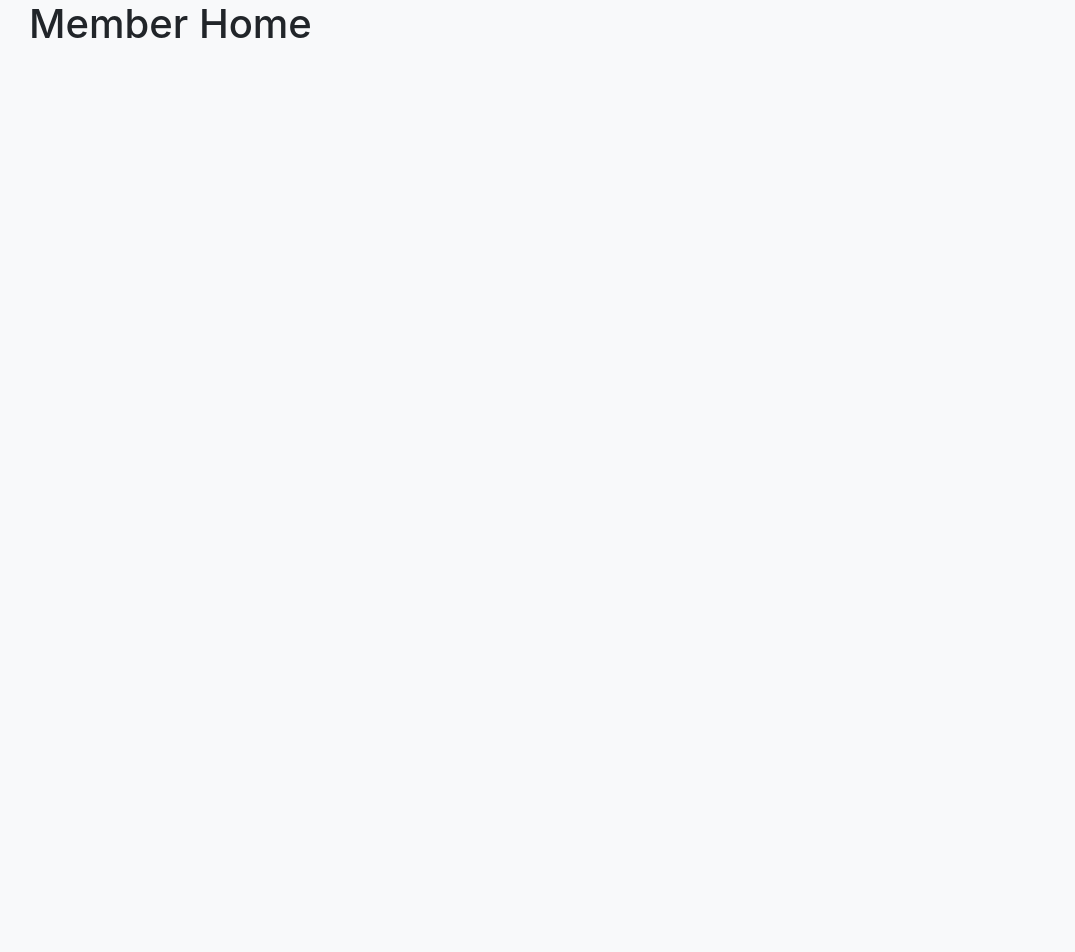
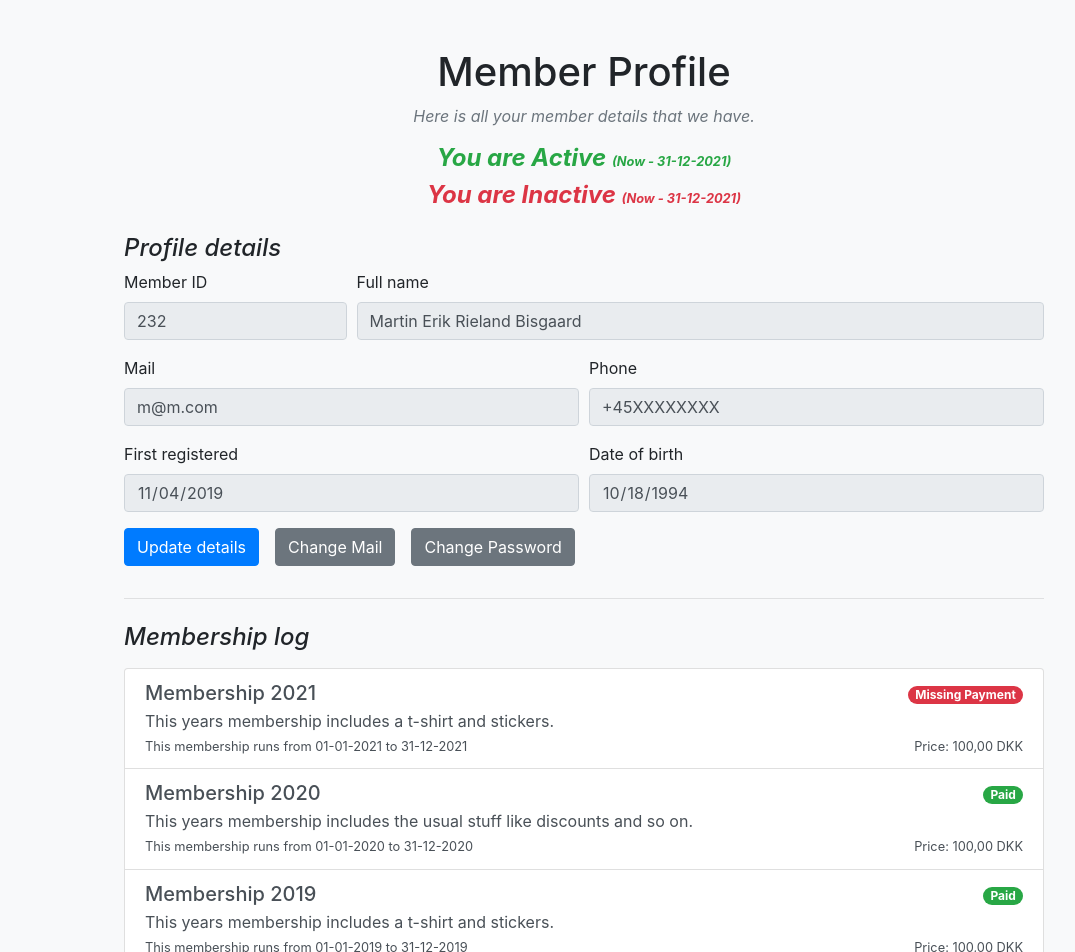
Before and after one commit to SirBisgaard/club-manager-client, an Angular app: page /home in a window 1280 px wide. Shown: the top 952 px of the page, without its empty margins (56-1131 px from the left). Before the commit the page ends 800 px from the top, so only its background shows below. Built offline with nearby package versions, Linux system fonts and the light colour scheme.

Commit message:
Added the start of the home page of a member

```diff
--- a/src/app/pages/member/home/member-home-page.component.html
+++ b/src/app/pages/member/home/member-home-page.component.html
@@ -1 +1,116 @@
-<h1>Member Home</h1>
+<div class="row justify-content-center mt-md-5 mt-lg-5">
+    <div class="col-lg-10 col-md-12">
+        <!-- Title -->
+        <h1 class="text-md-center">Member Profile</h1>
+        <p class="text-md-center text-muted font-italic">Here is all your member details that we have.</p>
+
+        <!-- Member active status -->
+        <div class="mb-4 text-center font-italic">
+            <h4>
+                <span class="text-success font-weight-bold">
+                    You are Active <span class="font-small">(Now - 31-12-2021)</span>
+                </span>
+            </h4>
+            <h4>
+                <span class="text-danger font-weight-bold">
+                    You are Inactive <span class="font-small">(Now - 31-12-2021)</span>
+                </span>
+            </h4>
+        </div>
+
+        <!-- Member information -->
+        <div class="mt-4">
+            <h4 class="font-italic">Profile details</h4>
+            <form>
+                <div class="form-row">
+                    <div class="col-3 mb-3">
+                        <label>Member ID</label>
+                        <input type="number" class="form-control" value="232" disabled>
+                    </div>
+                    <div class="col-9 mb-3">
+                        <label>Full name</label>
+                        <input type="text" class="form-control" value="Martin Erik Rieland Bisgaard" disabled>
+                    </div>
+                </div>
+                <div class="form-row">
+                    <div class="col-6 mb-3">
+                        <label>Mail</label>
+                        <input type="email" class="form-control" value="m@m.com" disabled>
+                    </div>
+                    <div class="col-6 mb-3">
+                        <label>Phone</label>
+                        <input type="tel" class="form-control" value="+45XXXXXXXX" disabled>
+                    </div>
+                </div>
+                <div class="form-row">
+                    <div class="col-6 mb-3">
+                        <label>First registered</label>
+                        <input type="date" class="form-control" value="2019-11-04" disabled>
+                    </div>
+                    <div class="col-6 mb-3">
+                        <label>Date of birth</label>
+                        <input type="date" class="form-control" value="1994-10-18" disabled>
+                    </div>
+                </div>
+                <div class="form-row">
+                    <div class="col mb-3">
+                        <button type="submit" class="btn btn-primary mr-3">Update details</button>
+                        <button type="submit" class="btn btn-secondary mr-3">Change Mail</button>
+                        <button type="submit" class="btn btn-secondary mr-3">Change Password</button>
+                    </div>
+                </div>
+            </form>
+            <hr>
+        </div>
+
+
+        <!-- Membership log -->
+        <div class="mt-4">
+            <h4 class="font-italic">Membership log</h4>
+            <div class="list-group mt-3">
+                <div class="list-group-item list-group-item-action">
+                    <div class="d-flex w-100 justify-content-between">
+                        <h5 class="mb-1">Membership 2021</h5>
+                        <p class="m-0"><span class="badge badge-danger badge-pill">Missing Payment</span></p>
+                    </div>
+                    <p class="mb-1">This years membership includes a t-shirt and stickers.</p>
+                    <div class="d-flex w-100 justify-content-between">
+                        <small>This membership runs from 01-01-2021 to 31-12-2021</small>
+                        <small>Price: 100,00 DKK</small>
+                    </div>
+                </div>
+                <div class="list-group-item list-group-item-action">
+                    <div class="d-flex w-100 justify-content-between">
+                        <h5 class="mb-1">Membership 2020</h5>
+                        <p class="m-0"><span class="badge badge-success badge-pill">Paid</span></p>
+                    </div>
+                    <p class="mb-1">This years membership includes the usual stuff like discounts and so on.</p>
+                    <div class="d-flex w-100 justify-content-between">
+                        <small>This membership runs from 01-01-2020 to 31-12-2020</small>
+                        <small>Price: 100,00 DKK</small>
+                    </div>
+                </div>
+                <div class="list-group-item list-group-item-action">
+                    <div class="d-flex w-100 justify-content-between">
+                        <h5 class="mb-1">Membership 2019</h5>
+                        <p class="m-0"><span class="badge badge-success badge-pill">Paid</span></p>
+                    </div>
+                    <p class="mb-1">This years membership includes a t-shirt and stickers.</p>
+                    <div class="d-flex w-100 justify-content-between">
+                        <small>This membership runs from 01-01-2019 to 31-12-2019</small>
+                        <small>Price: 100,00 DKK</small>
+                    </div>
+                </div>
+            </div>
+            <hr>
+        </div>
+
+        <div class="mb-5 mt-4">
+            <button type="submit" class="btn btn-success btn-block">Logout</button>
+        </div>
+
+        <div class="d-flex justify-content-md-center mt-5 mb-5">
+            <span class="text-muted font-italic">Club Manger</span>
+        </div>
+    </div>
+</div>
--- a/src/app/pages/member/home/member-home-page.component.scss
+++ b/src/app/pages/member/home/member-home-page.component.scss
@@ -0,0 +1,4 @@
+.font-small{
+    font-size: .8rem;
+    line-height: 1.5;
+}
```
